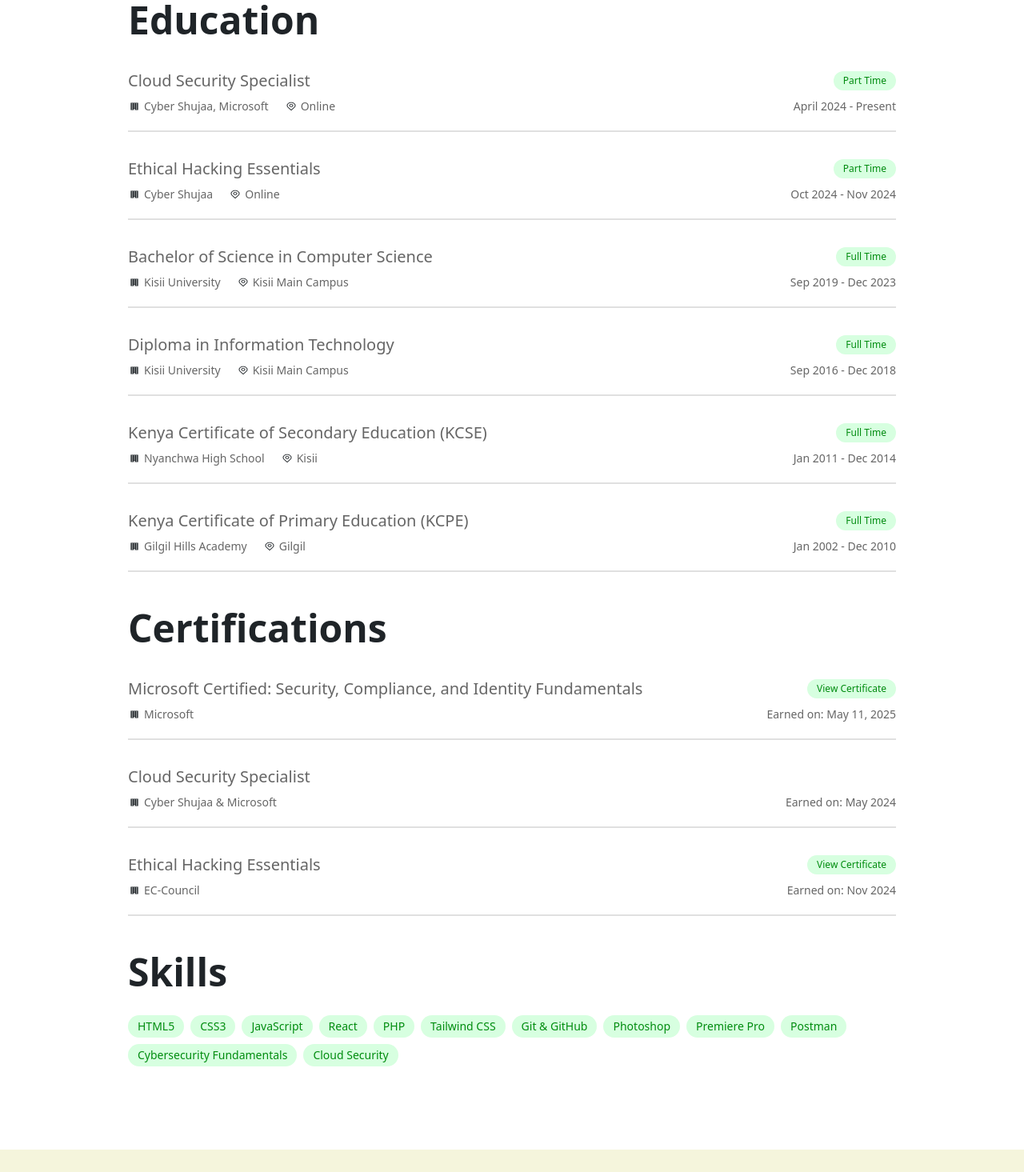
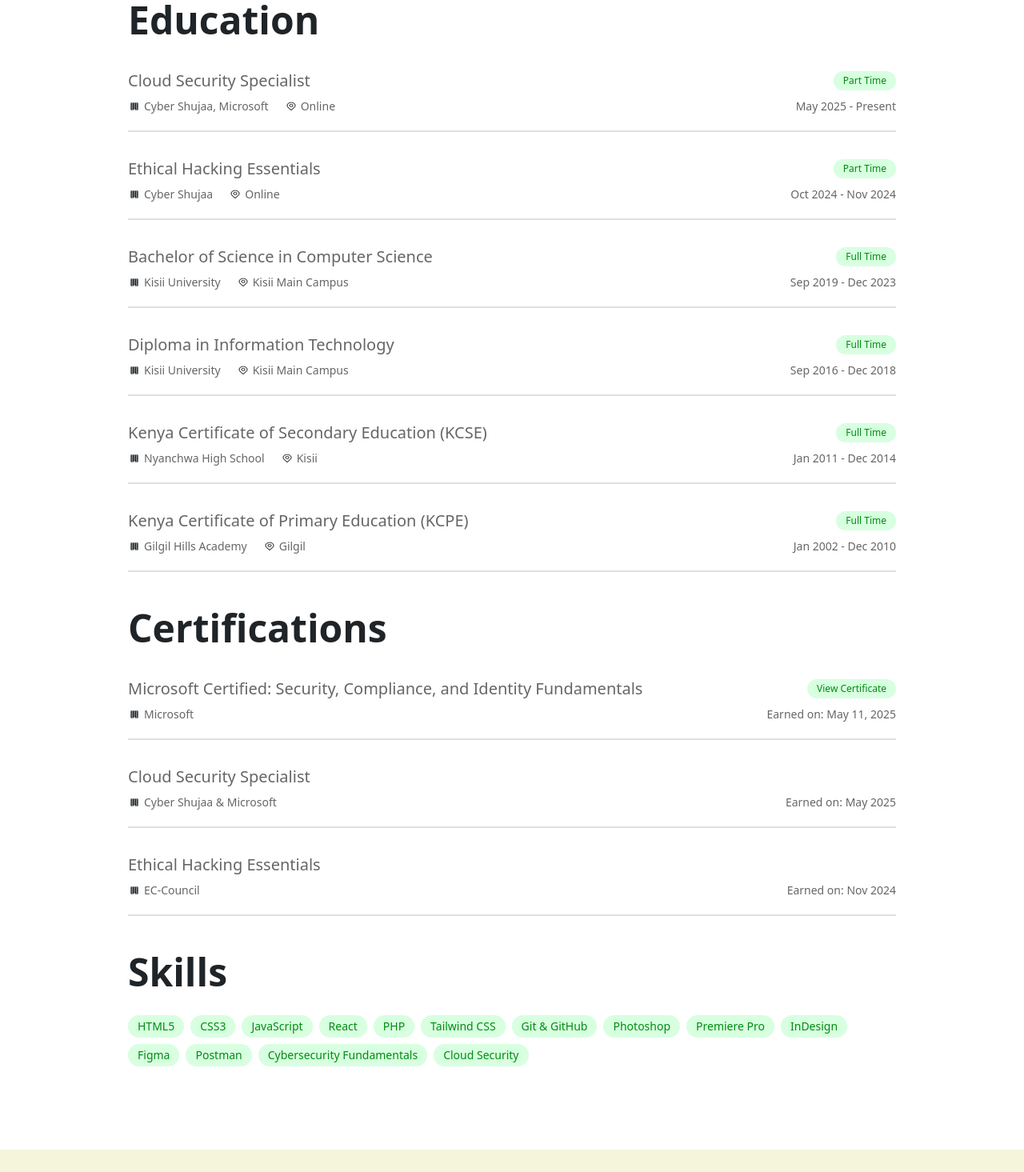
Before and after one commit to Samuel-Mbuvi/Portfolio, a React (Create React App) app: page /#/resume in a window 1280 px wide. Shown: the part 860-2325 px from the top of the page at 80% size. Built offline with nearby package versions, Linux system fonts and the light colour scheme.

Commit message:
Minor Css Edit

```diff
--- a/src/Details.js
+++ b/src/Details.js
@@ -88,7 +88,7 @@ export const eduDetails = [
     Company: "Cyber Shujaa, Microsoft",
     Location: "Online",
     Type: "Part Time",
-    Duration: "April 2024 - Present",
+    Duration: "May 2025 - Present",
   },
   {
     Position: "Ethical Hacking Essentials",
@@ -138,14 +138,14 @@ export const certDetails = [
   {
     title: "Cloud Security Specialist",
     organization: "Cyber Shujaa & Microsoft",
-    earnedOn: "May 2024",
+    earnedOn: "May 2025",
     link: ""
   },
   {
     title: "Ethical Hacking Essentials",
     organization: "EC-Council",
     earnedOn: "Nov 2024",
-    link: "https://your-cert-link.com"
+    link: "",
   }
 ];
 
@@ -154,6 +154,7 @@ export const certDetails = [
 export const skills = [
   "HTML5", "CSS3", "JavaScript", "React", "PHP",
   "Tailwind CSS", "Git & GitHub", "Photoshop", "Premiere Pro",
+  "InDesign", "Figma",
   "Postman", "Cybersecurity Fundamentals", "Cloud Security"
 ];
 
@@ -192,11 +193,10 @@ export const projectDetails = [
     githubLink: "https://github.com",
   },
   {
-    title: "Project title 2",
+    title: "Breast Cancer prediction model using machine learning",
     image: projectImage2,
-    description: `This is sample project description random things are here in description This is sample
-project lorem ipsum generator for dummy content`,
-    techstack: "HTML/CSS, JavaScript",
+    description: `Built a machine learning model to predict whether a tumor is malignant or benign using algorithms like Logistic Regression and Random Forest, trained on medical data for accurate classification.`,
+    techstack: "Jupyter Notebook, Python, NumPy, Pandas, Matplotlib",
     previewLink: "https://google.com",
     githubLink: "https://github.com",
   },
```
